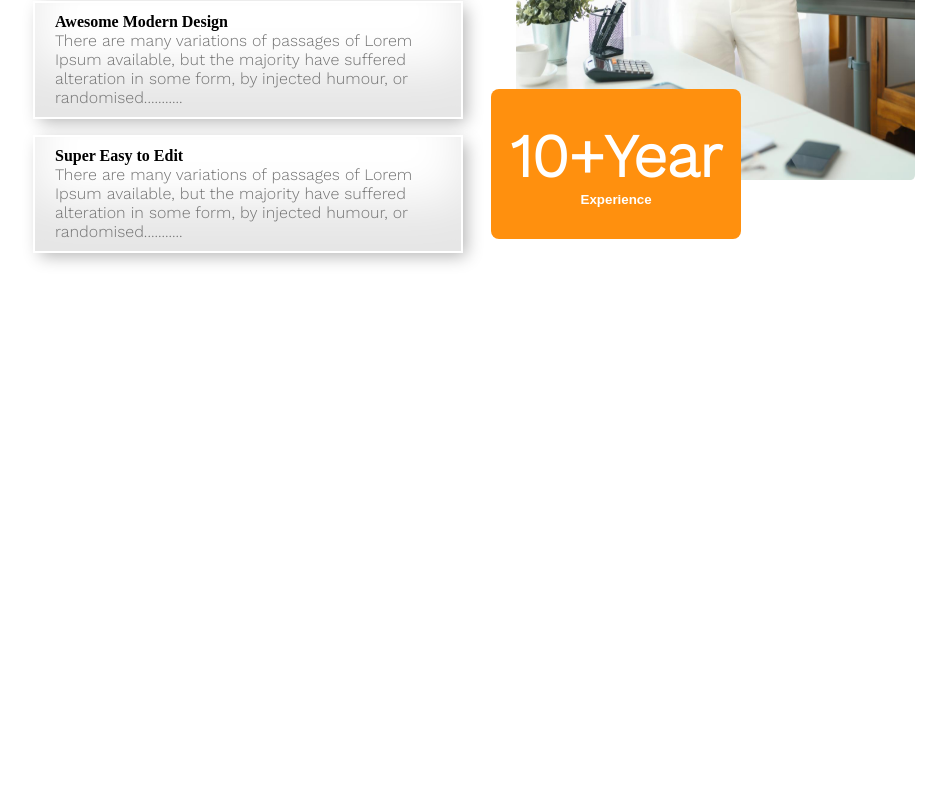
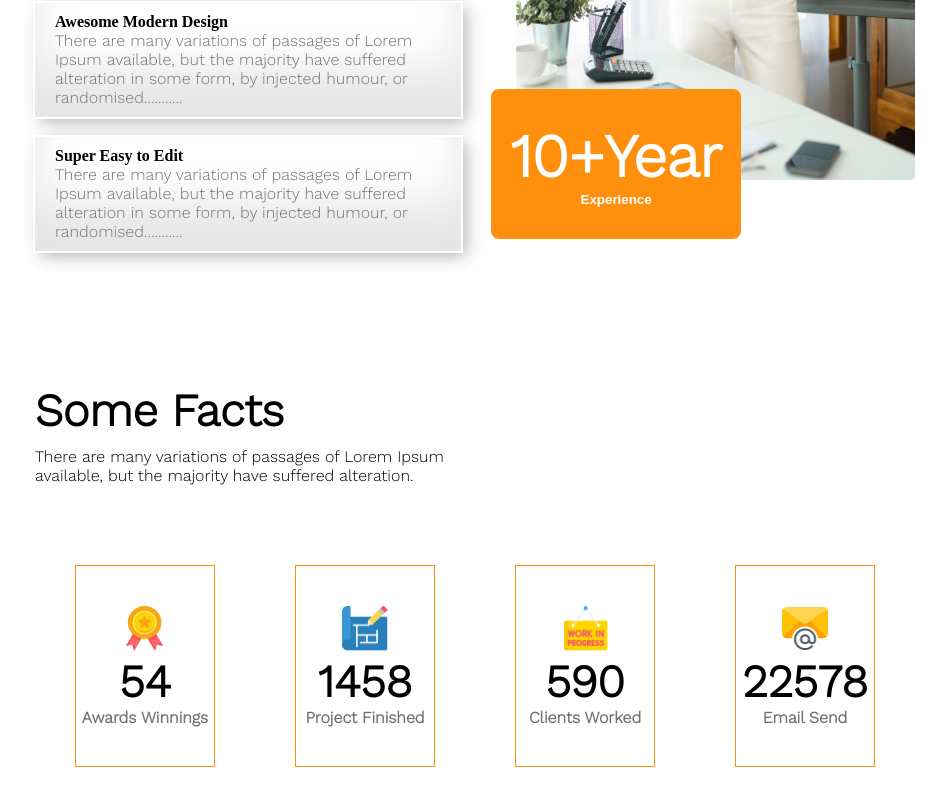
Before and after one commit to Sarzil727945/G3-Architects, a plain HTML site: page index.html in a window 1280 px wide. Shown: the part 2430-3235 px from the top of the page, without its empty margins (165-1111 px from the left). Before the commit the page ends 2814 px from the top, so only its background shows below. Drawn offline with nearby package versions, Linux system fonts and the light colour scheme; files whose address does not match are found by name.

Commit message:
3rd commit

```diff
--- a/css/style.css
+++ b/css/style.css
@@ -311,3 +311,75 @@ section{
   }
 }
 /* main part  end*/
+
+/* aside part start */
+  .aside1{
+    width: 445px;
+    margin:0px 200px;
+  }
+  .aside1 h4{
+    font-family: 'Work Sans';
+    font-style: normal;
+    font-weight: 700;
+    font-size: 45px;
+  }
+  .aside1 p{
+    margin: 10px 0px;
+    font-family: 'Work Sans';
+    font-style: normal;
+    font-weight: 400;
+    font-size: 16px;
+    }
+    .aside2{
+      margin: 80px 240px;
+
+    }
+    .aside2-1{
+      display: flex;
+      gap: 80px;
+    }
+    .aside2-2{
+      width: 55%;
+      height: 200px;
+      border: 1px solid #FF900E;
+    }
+    .aside2-2-1{
+      text-align: center;
+      margin: 40px 0px;
+    }
+    .aside2-2-1 img{
+      width: 45.22px;
+      height: 45.22px;
+    }
+    .aside2-2-1 h3{
+      font-family: 'Work Sans';
+      font-style: normal;
+      font-weight: 600;
+      font-size: 45px;
+    }
+    .aside2-2-1 p{
+      font-family: 'Work Sans';
+      font-style: normal;
+      font-weight: 600;
+      color: #727272;
+
+    }
+
+    @media only screen and (max-width: 600px){
+      .aside1{
+        width: 100%;
+        margin: 25px 0px;
+      }
+      .aside2{
+        margin: 20px 0px;
+
+      }
+      .aside2-1{
+        display: block;
+      }
+      .aside2-2{
+        width: 99%;
+        margin-top: 20px;
+      }
+    }
+/* aside part end */
--- a/index.html
+++ b/index.html
@@ -121,5 +121,48 @@
         </div>
    </main>
    <!-- main part end  -->
+
+   <!-- aside part start  -->
+   <aside>
+    <div class="aside">
+        <div class="aside1">
+            <h4>Some Facts</h4>
+            <p>There are many variations of passages of Lorem Ipsum available, but the majority have suffered alteration.</p>
+        </div>
+        <div class="aside2">
+            <div class="aside2-1">
+                <div class="aside2-2">
+                    <div class="aside2-2-1">
+                        <img src="images/icons/ribon.png" alt="">
+                    <h3>54</h3>
+                    <p>Awards Winnings</p>
+                    </div>
+                </div>
+                <div class="aside2-2">
+                    <div class="aside2-2-1">
+                        <img src="images/icons/projects.png" alt="">
+                       <h3>1458</h3>
+                       <p>Project Finished</p>
+                    </div>
+                </div>
+                <div class="aside2-2">
+                    <div class="aside2-2-1">
+                        <img src="images/icons/customers.png" alt="">
+                    <h3>590</h3>
+                    <p>Clients Worked</p>
+                    </div>
+                </div>
+                <div class="aside2-2">
+                    <div class="aside2-2-1">
+                        <img src="images/icons/email.png" alt="">
+                    <h3>22578</h3>
+                    <p>Email Send</p>
+                    </div>
+                </div>
+            </div>
+        </div>
+    </div>
+  </aside>
+   <!-- aside part end  -->
 </body>
 </html>
```
